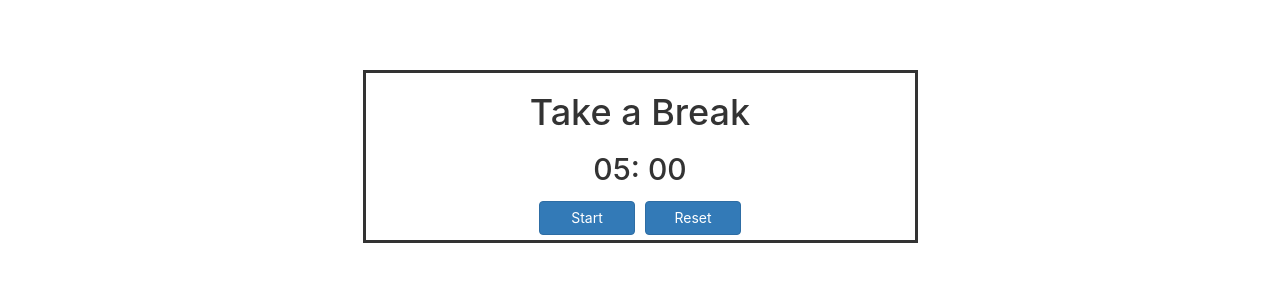
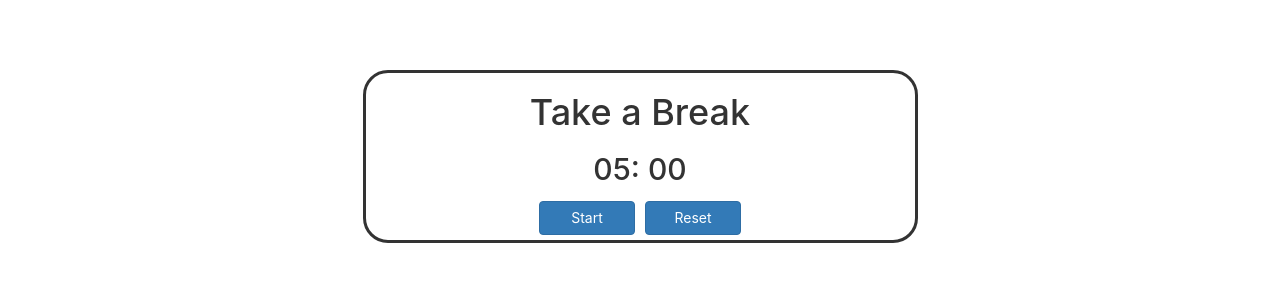
Before and after one commit to not-qwerty/MERN-App, a React (Create React App) app in the folder client/: page /pomodoro/pause in a window 1280 px wide. Shown: the part 322-604 px from the top of the page. Built offline with nearby package versions, Linux system fonts and the light colour scheme.

Commit message:
round corn

```diff
--- a/client/src/components/PauseClock.js
+++ b/client/src/components/PauseClock.js
@@ -53,6 +53,7 @@ export default class PauseClock extends Component {
 
   render() {
     const timerStyle = {
+      borderRadius: 25,
       textAlign: "center",
       borderStyle: "solid",
       fontSize: "1em",
--- a/client/src/components/TomatoClock.js
+++ b/client/src/components/TomatoClock.js
@@ -55,6 +55,7 @@ export default class TomatoClock extends Component {
 
   render() {
     const timerStyle = {
+      borderRadius: 25,
       textAlign: "center",
       borderStyle: "solid",
       fontSize: "1em",
--- a/package.json
+++ b/package.json
@@ -4,6 +4,7 @@
   "description": "",
   "main": "index.js",
   "scripts": {
+    "server": "nodemon index.js",
     "dev": "concurrently \"npm run server\" \"npm start --prefix client\"",
     "start": "node index.js"
   },
```
